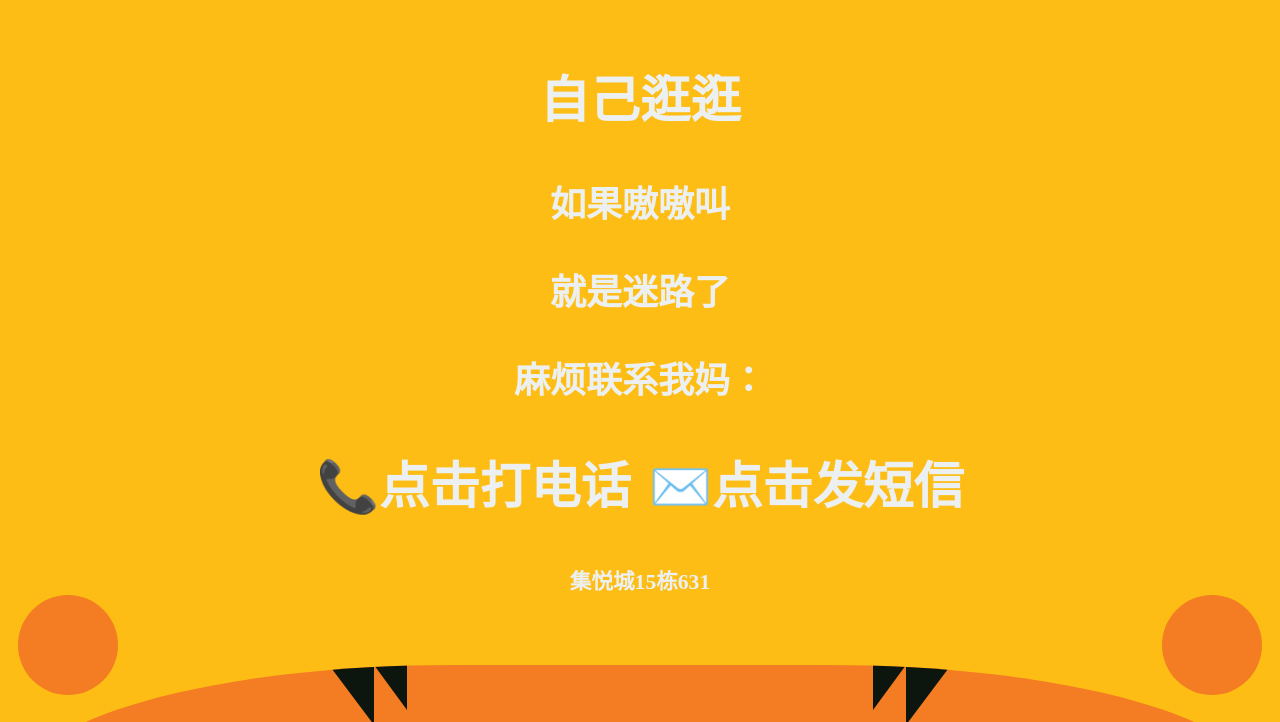
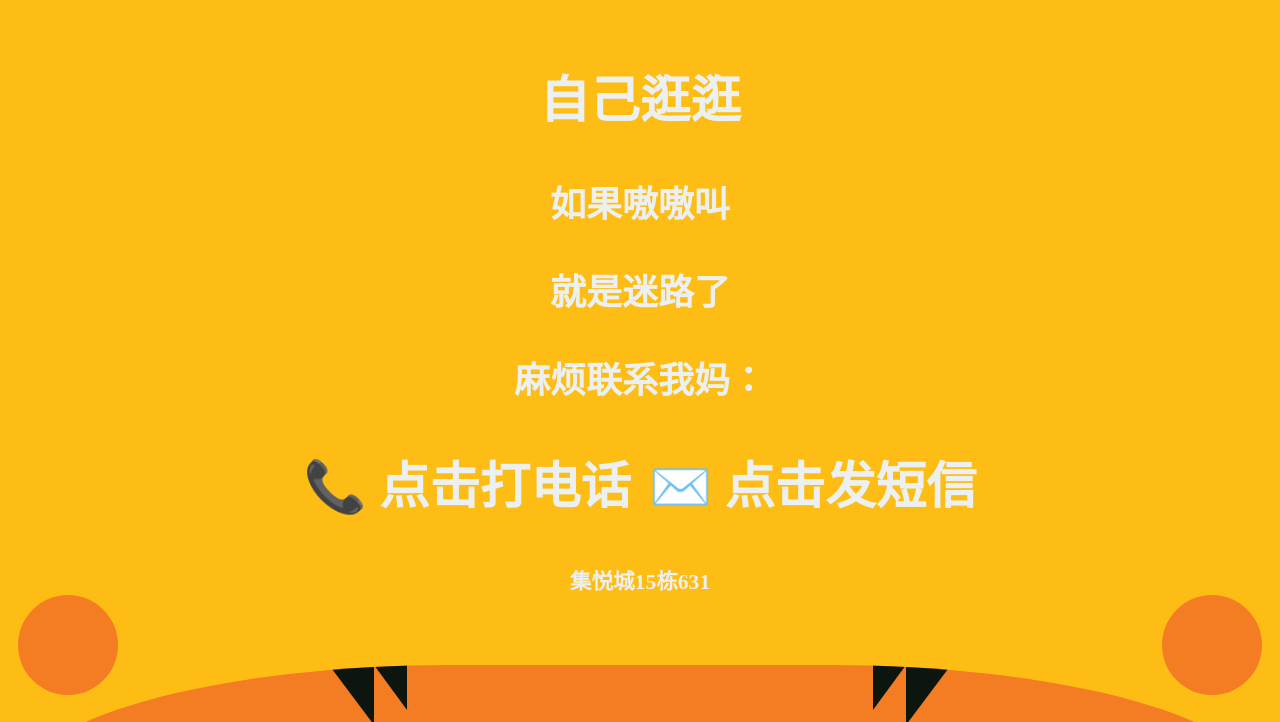
Before and after one commit to ElmmmQin/Cat, a website built with webpack: page index.html in a window 1280 px wide. Shown: the top 722 px of the page. Built offline with nearby package versions, Linux system fonts and the light colour scheme.

Commit message:
Update index.html

```diff
--- a/index.html
+++ b/index.html
@@ -17,8 +17,8 @@
         <h3>如果嗷嗷叫</h3>
         <h3>就是迷路了</h3>
         <h3>麻烦联系我妈：</h3>
-        <a href="tel:15277815997">📞点击打电话</a>
-        <a href="sms:15277815997">✉️点击发短信</a>
+        <a class="btn" href="tel:15277815997">📞 点击打电话</a>
+        <a class="btn" href="sms:15277815997">✉️ 点击发短信</a>
         <h4>集悦城15栋631</h4>
     </div>
 
```
